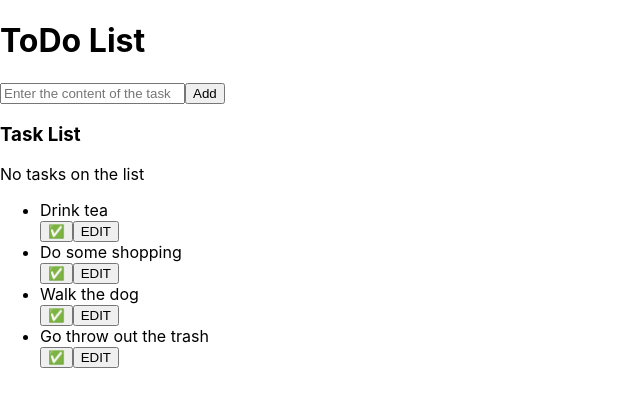
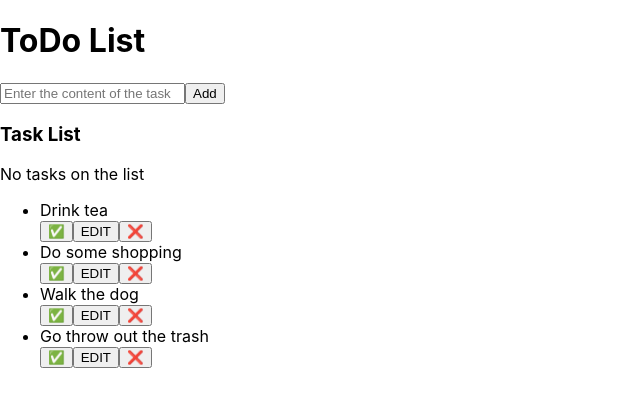
Before and after one commit to Markus-Sm/to-do-list, a React (Create React App) app: page / in a window 1280 px wide. Shown: the top 406 px of the page, without its empty margins (0-640 px from the left). Built offline with nearby package versions, Linux system fonts and the light colour scheme.

Commit message:
docs: update

```diff
--- a/public/index.html
+++ b/public/index.html
@@ -1,14 +1,12 @@
 <!DOCTYPE html>
 <html lang="en">
+
 <head>
   <meta charset="utf-8" />
   <link rel="icon" href="%PUBLIC_URL%/favicon.ico" />
   <meta name="viewport" content="width=device-width, initial-scale=1" />
   <meta name="theme-color" content="#000000" />
-    <meta
-      name="description"
-      content="Web site created using create-react-app"
-    />
+  <meta name="description" content="Web site created using create-react-app" />
   <link rel="apple-touch-icon" href="%PUBLIC_URL%/logo192.png" />
   <!--
       manifest.json provides metadata used when your web app is installed on a
@@ -24,8 +22,9 @@
       work correctly both with client-side routing and a non-root public URL.
       Learn how to configure a non-root public URL by running `npm run build`.
     -->
-    <title>React App</title>
+  <title>To Do App</title>
 </head>
+
 <body>
   <noscript>You need to enable JavaScript to run this app.</noscript>
   <div id="root"></div>
@@ -40,4 +39,5 @@
       To create a production bundle, use `npm run build` or `yarn build`.
     -->
 </body>
+
 </html>
--- a/src/App.js
+++ b/src/App.js
@@ -16,7 +16,7 @@ const tasks = [
 function App() {
 	return (
 		<div className='App'>
-			<div class='todo'>
+			<div className='todo'>
 				<Header />
 				<TodoList data={tasks} />
 			</div>
@@ -41,20 +41,21 @@ function TodoList({ data }) {
 			<p className='error-info'>No tasks on the list</p>
 			<ul>
 				{data.map((el, i) => (
-					<Task task={el.task} key={i} />
+					<Task task={el.task} keyToList={i} key={i} />
 				))}
 			</ul>
 		</div>
 	)
 }
 
-function Task({ task, key }) {
+function Task({ task, keyToList }) {
 	return (
-		<li data-id={key}>
+		<li data-id={keyToList} key={keyToList}>
 			{task}
 			<div className='tools'>
 				<button className='complete'>✅</button>
 				<button className='edit'>EDIT</button>
+				<button className='delete'>❌</button>
 			</div>
 		</li>
 	)
```
Lines whose indentation alone changed are shown as unchanged.
